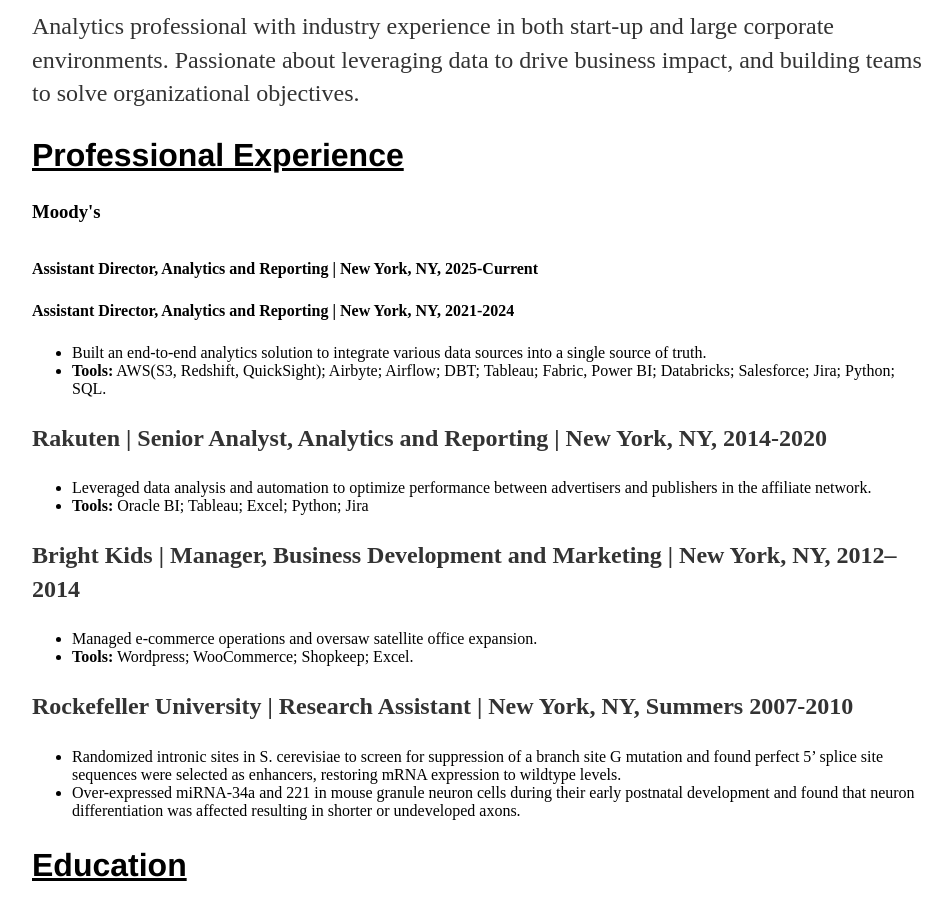
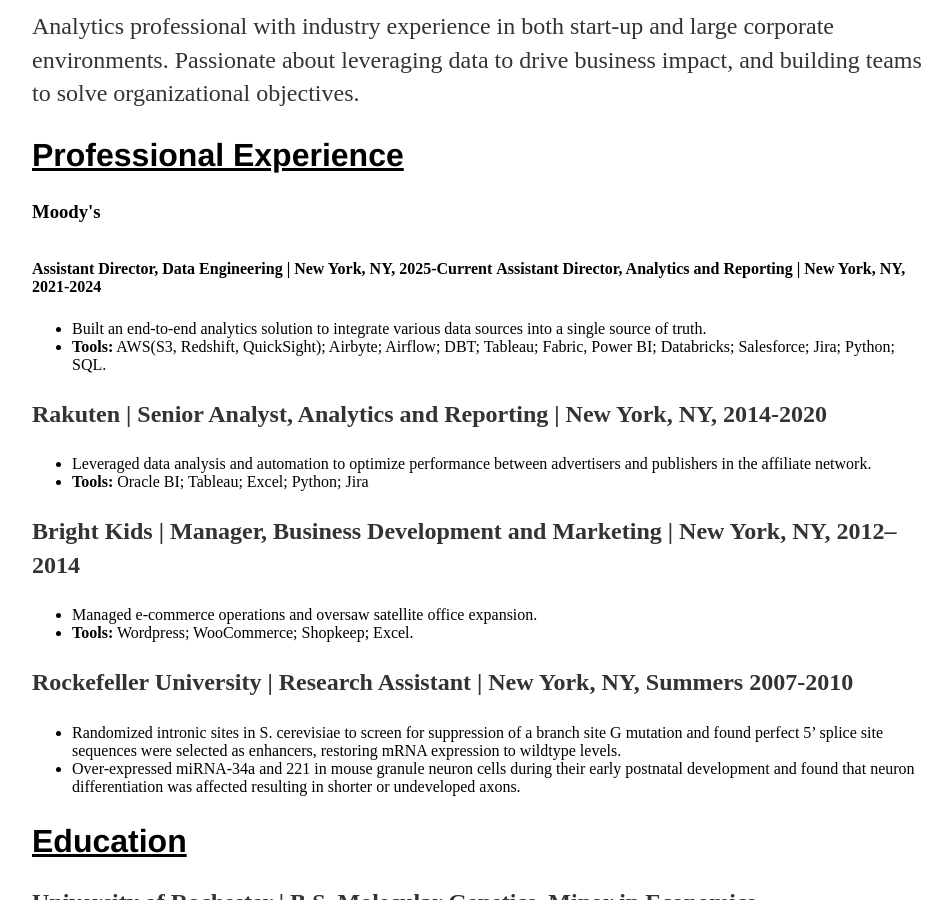
Before and after one commit to IKOSTYUK/ikostyuk.github.io, a Jekyll site: the page built from about/index.html, in a window 1280 px wide and 900 px high, scrolled down 838 px. Shown: the whole window, without its empty margins (160-1112 px from the left). Built offline with Jekyll 4.4.1, drawn with Linux system fonts in a browser that asks for light colours.

Commit message:
Update job title and responsibilities in index.html

```diff
--- a/about/index.html
+++ b/about/index.html
@@ -18,10 +18,9 @@
 
 				<h2><u>Professional Experience</u></h2>
 				<p><h3>Moody's</h3><br>
-				<strong>Assistant Director, Analytics and Reporting |
-				New York, NY, 2025-Current</strong></p>
-				<strong>Assistant Director, Analytics and Reporting |
-				New York, NY, 2021-2024</strong></p>
+				<strong>Assistant Director, Data Engineering | New York, NY, 2025-Current</strong>
+				<strong>Assistant Director, Analytics and Reporting | New York, NY, 2021-2024</strong>
+				</p>
 				<ul>
 				<li>Built an end-to-end analytics solution to integrate various data sources into a single source of truth. </li>
 				<li><strong>Tools:</strong> AWS(S3, Redshift, QuickSight); Airbyte; Airflow; DBT; Tableau; Fabric, Power BI; Databricks; Salesforce; Jira; Python; SQL. </li>
```
